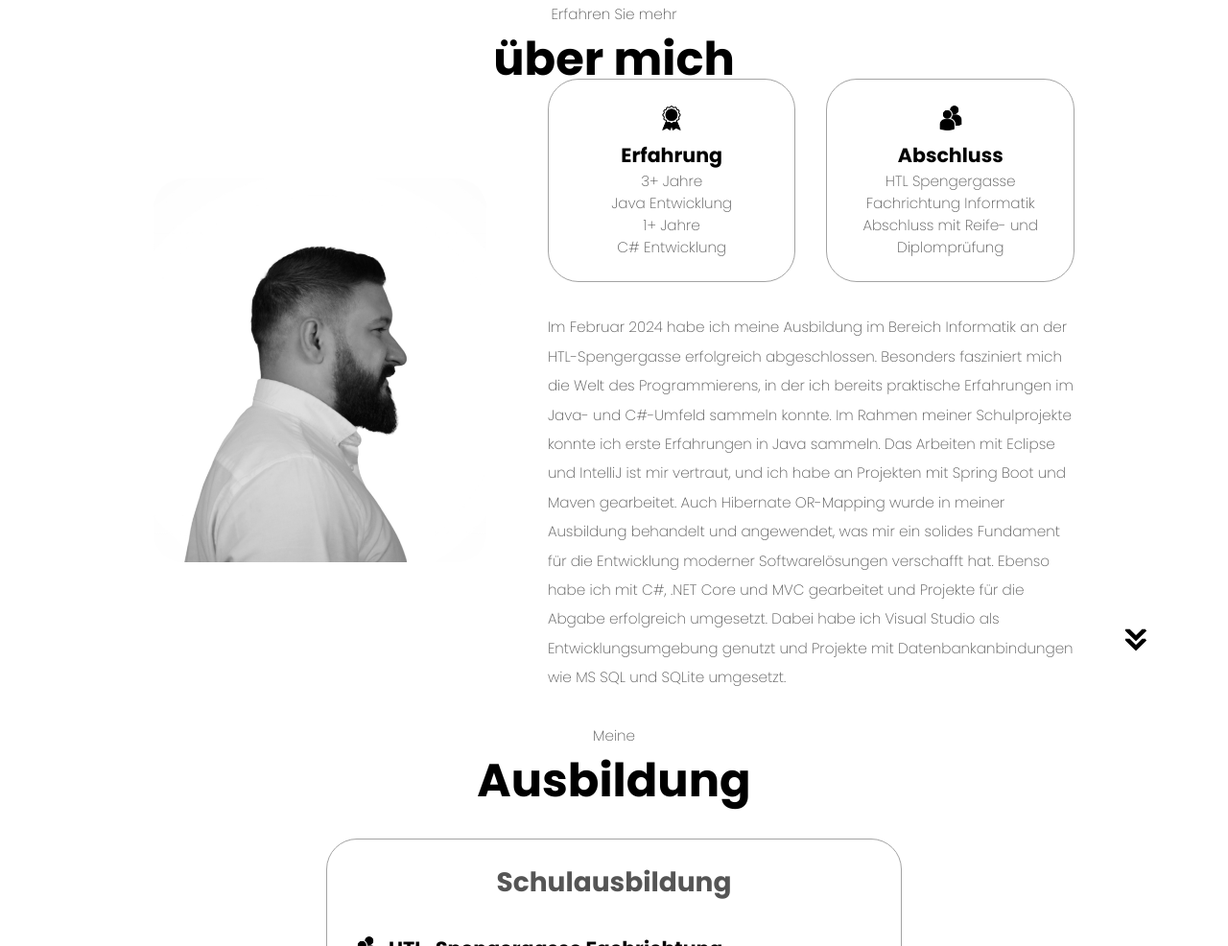
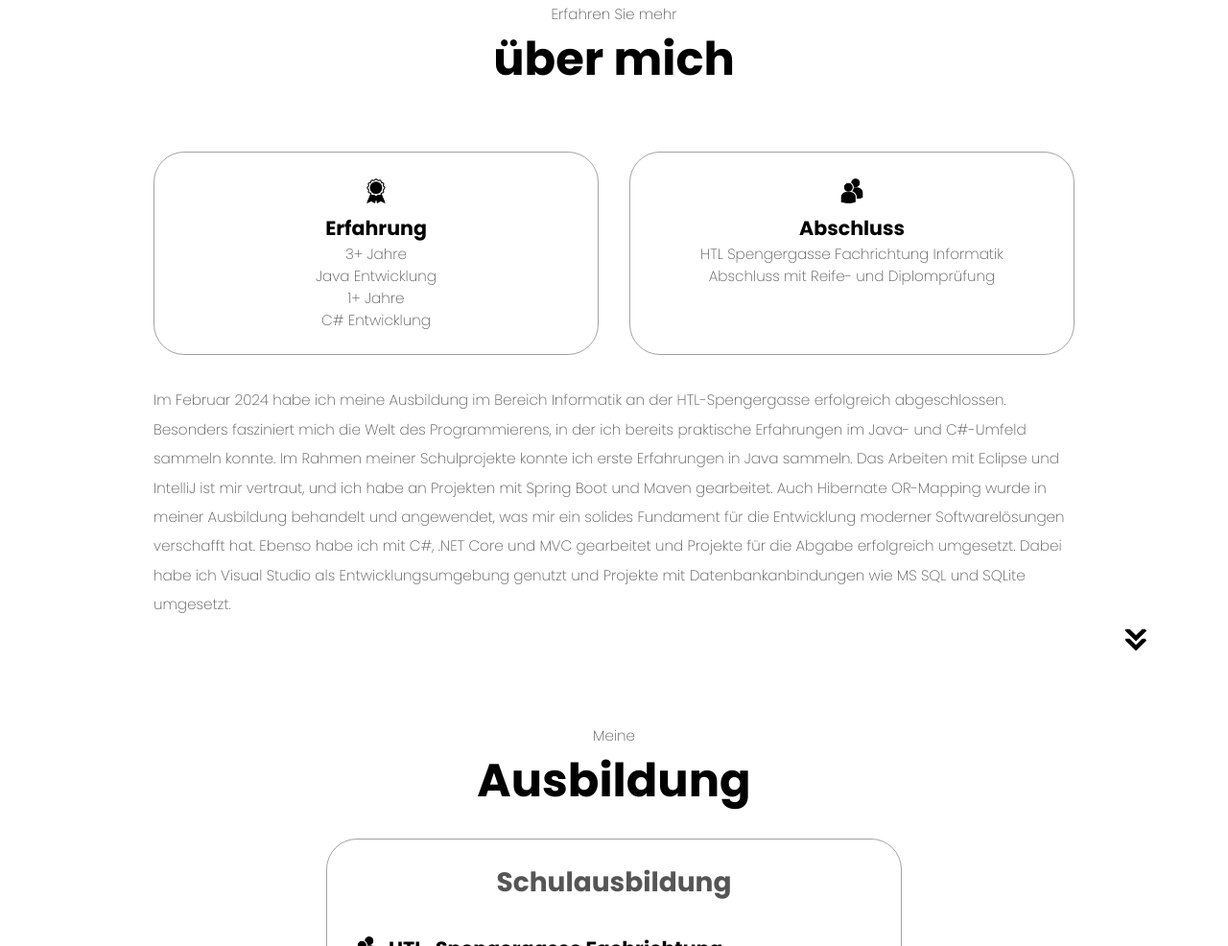
Before and after one commit to dusan788/Lebenslauf_Djurdjevic, a plain HTML site: page index.html in a window 1280 px wide. Shown: the part 925-1911 px from the top of the page at 96% size. Drawn offline with Linux system fonts and the light colour scheme.

Commit message:
About - update

```diff
--- a/index.html
+++ b/index.html
@@ -69,13 +69,7 @@
             <p class="section__text__p1">Erfahren Sie mehr</p>
             <h1 class="title">über mich</h1>
             <div class="section-container">
-                <div class="section__pic-container">
-                    <img
-                        src="./assets/profilfoto.png"
-                        alt="Profile picture"
-                        class="about-pic"
-                        />
-                </div>
+
                 <div class="about-details-container">
                     <div class="about-containers">
                         <div class="details-container">
```
